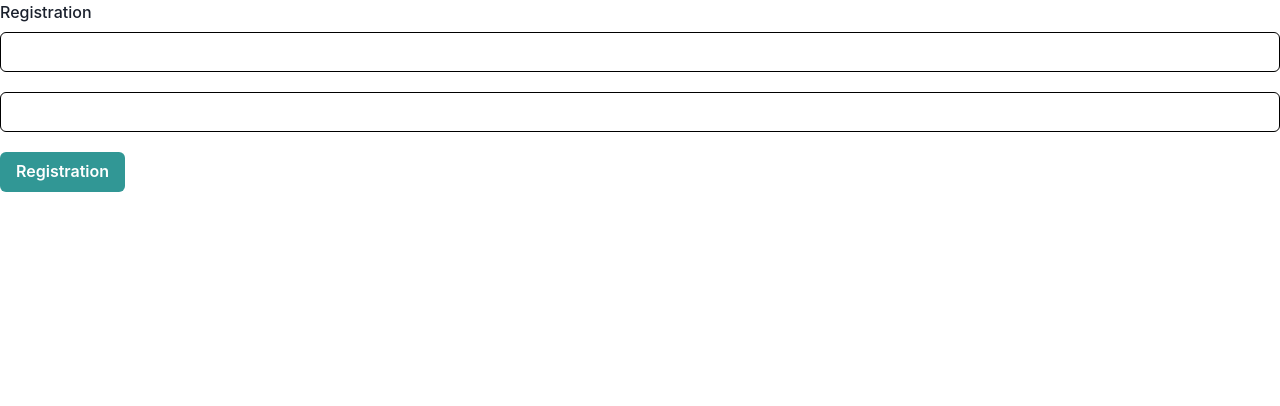
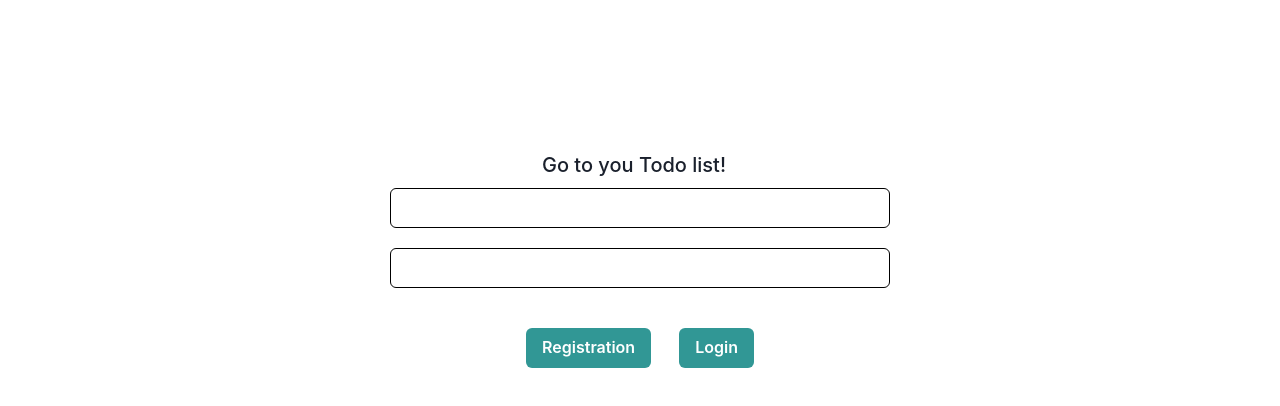
Before and after one commit to NikitaKan2/ToDoApp, a React (Create React App) app in the folder frontend/: page / in a window 1280 px wide. Shown: the top 406 px of the page. Built offline with nearby package versions, Linux system fonts and the light colour scheme; a web font is replaced by a local one.

Commit message:
complete auth

```diff
--- a/frontend/src/App.css
+++ b/frontend/src/App.css
@@ -270,6 +270,12 @@
   margin: -1rem -1rem -1rem auto;
 }
 
+.auth-from {
+  margin: 0 auto;
+  max-width: 500px;
+  padding-top: 150px;
+}
+
 .container {
     max-width: 1500px;
     margin: 0 auto;
--- a/frontend/src/App.js
+++ b/frontend/src/App.js
@@ -1,11 +1,12 @@
-import React from 'react';
+/* eslint-disable react/jsx-no-constructed-context-values */
+import React, { useState } from 'react';
 import { ToastContainer, toast } from 'react-toastify';
-import { Routes, Route } from 'react-router-dom';
+import { Routes, Route, Navigate } from 'react-router-dom';
 import { ChakraProvider } from '@chakra-ui/react';
 import 'react-toastify/dist/ReactToastify.css';
 import './App.css';
+import AuthContext from './context/index';
 import RegistrationPage from './pages/RegistrationPage';
-import LoginPage from './pages/LoginPage';
 import TodoList from './pages/tasksPage';
 import { tasksClient } from './services';
 
@@ -33,15 +34,24 @@ tasksClient.interceptors.request.use((req) => {
   return req;
 }, (error) => error);
 
-const App = () => (
+const App = () => {
+  const [isAuth, setIsAuth] = useState(false);
+
+  return (
     <>
+      <AuthContext.Provider value={{
+        isAuth,
+        setIsAuth,
+      }}
+      >
         <ChakraProvider>
           <Routes>
-        <Route path="/login" element={<LoginPage />} />
             <Route path="/" element={<RegistrationPage />} />
-        <Route path="/tasks" element={<TodoList />} />
+            <Route path="/tasks" element={isAuth ? <TodoList /> : <Navigate to="/" />} />
+            <Route path="*" element={<Navigate to="/" />} />
           </Routes>
         </ChakraProvider>
+      </AuthContext.Provider>
       <ToastContainer
         position="top-center"
         autoClose={5000}
@@ -54,7 +64,9 @@ const App = () => (
         pauseOnHover
         theme="dark"
       />
+
     </>
   );
+};
 
 export default App;
--- a/frontend/src/components/Form.js
+++ /dev/null
@@ -1,40 +0,0 @@
-/* eslint-disable react/jsx-no-useless-fragment */
-import React, { useState } from 'react';
-import {
-  Input, FormLabel, Button,
-} from '@chakra-ui/react';
-import { useNavigate } from 'react-router-dom';
-import { registrUser } from '../services';
-
-const Form = () => {
-  const navigate = useNavigate();
-  const [password, setPassword] = useState('');
-  const [name, setName] = useState('');
-
-  const handleNameChange = (e) => setName(e.target.value);
-  const handlePasswordChange = (e) => setPassword(e.target.value);
-
-  const handleSubmit = async (e) => {
-    e.preventDefault();
-    const user = {
-      name,
-      password,
-    };
-    const data = await registrUser(user);
-    localStorage.setItem('token', data.accessToken);
-    navigate('/tasks');
-  };
-
-  return (
-    <>
-      <form onSubmit={(e) => handleSubmit(e)}>
-        <FormLabel>Registration</FormLabel>
-        <Input mb={5} borderColor="black" type="name" value={name} onChange={handleNameChange} />
-        <Input mb={5} borderColor="black" type="password" value={password} onChange={handlePasswordChange} />
-        <Button colorScheme="teal" type="submit">Registration</Button>
-      </form>
-    </>
-  );
-};
-
-export default Form;
--- a/frontend/src/components/LoginForm.js
+++ /dev/null
@@ -1,37 +0,0 @@
-import React, { useState } from 'react';
-import {
-  Input, FormLabel, Button,
-} from '@chakra-ui/react';
-import { useNavigate } from 'react-router-dom';
-import { loginUser } from '../services';
-
-const Form = () => {
-  const navigate = useNavigate();
-  const [password, setPassword] = useState('');
-  const [name, setName] = useState('');
-
-  const handleNameChange = (e) => setName(e.target.value);
-  const handlePasswordChange = (e) => setPassword(e.target.value);
-
-  const handleSubmit = async (e) => {
-    e.preventDefault();
-    const user = {
-      name,
-      password,
-    };
-    const data = await loginUser(user);
-    localStorage.setItem('token', data.accessToken);
-    navigate('/tasks');
-  };
-
-  return (
-    <form onSubmit={(e) => handleSubmit(e)}>
-      <FormLabel>Login</FormLabel>
-      <Input mb={5} borderColor="black" type="name" value={name} onChange={handleNameChange} />
-      <Input mb={5} borderColor="black" type="password" value={password} onChange={handlePasswordChange} />
-      <Button colorScheme="teal" type="submit">Login</Button>
-    </form>
-  );
-};
-
-export default Form;
--- /dev/null
+++ b/frontend/src/components/RegistForm.js
@@ -0,0 +1,66 @@
+/* eslint-disable react/jsx-no-useless-fragment */
+import React, { useContext, useState } from 'react';
+import {
+  Input, FormLabel, Button, ButtonGroup, Text,
+} from '@chakra-ui/react';
+import { useNavigate } from 'react-router-dom';
+import { registrUser, loginUser } from '../services';
+import authContext from '../context/index';
+
+const Form = () => {
+  const { setIsAuth } = useContext(authContext);
+  const navigate = useNavigate();
+  const [password, setPassword] = useState('');
+  const [form, setForm] = useState('signIn');
+  const [name, setName] = useState('');
+  const [error, setError] = useState('');
+
+  const handleNameChange = (e) => setName(e.target.value);
+  const handlePasswordChange = (e) => setPassword(e.target.value);
+
+  const handleSubmit = async (e) => {
+    try {
+      if (form === 'signIn') {
+        e.preventDefault();
+        const user = {
+          name,
+          password,
+        };
+        const data = await loginUser(user);
+        localStorage.setItem('token', data.accessToken);
+        setIsAuth(true);
+        navigate('/tasks');
+      }
+      if (form === 'signUp') {
+        e.preventDefault();
+        const user = {
+          name,
+          password,
+        };
+        const data = await registrUser(user);
+        localStorage.setItem('token', data.accessToken);
+        setIsAuth(true);
+        navigate('/tasks');
+      }
+    } catch (err) {
+      setError(err.response.data.error);
+    }
+  };
+
+  return (
+    <>
+      <form className="auth-from" onSubmit={(e) => handleSubmit(e)}>
+        <FormLabel fontSize={20} display="flex" justifyContent="center" alignContent="center">Go to you Todo list!</FormLabel>
+        <Input mb={5} borderColor="black" type="name" value={name} onChange={handleNameChange} />
+        <Input mb={5} borderColor="black" type="password" value={password} onChange={handlePasswordChange} />
+        {error && <Text color="red">{error}</Text>}
+        <ButtonGroup mt={5} display="flex" alignItems="center" justifyContent="center">
+          <Button colorScheme="teal" type="submit" mr={5} onClick={() => setForm('signUp')}>Registration</Button>
+          <Button colorScheme="teal" type="submit" onClick={() => setForm('signIn')}>Login</Button>
+        </ButtonGroup>
+      </form>
+    </>
+  );
+};
+
+export default Form;
--- /dev/null
+++ b/frontend/src/context/index.js
@@ -0,0 +1,3 @@
+import { createContext } from 'react';
+
+export default createContext(null);
--- a/frontend/src/index.js
+++ b/frontend/src/index.js
@@ -8,6 +8,5 @@ const root = ReactDOM.createRoot(document.getElementById('root'));
 root.render(
   <BrowserRouter>
     <App />
-  </BrowserRouter>
-  ,
+  </BrowserRouter>,
 );
--- a/frontend/src/pages/LoginPage.js
+++ /dev/null
@@ -1,6 +0,0 @@
-import React from 'react';
-import LoginForm from '../components/LoginForm';
-
-const registrationPage = () => <LoginForm />;
-
-export default registrationPage;
--- a/frontend/src/pages/RegistrationPage.js
+++ b/frontend/src/pages/RegistrationPage.js
@@ -1,5 +1,5 @@
 import React from 'react';
-import Form from '../components/Form';
+import Form from '../components/RegistForm';
 
 const registrationPage = () => <Form />;
 
```
Also changed, not shown: frontend/src/components/ProtectedRoute.js (added, +11 -0 lines). Lines whose indentation alone changed are shown as unchanged.
